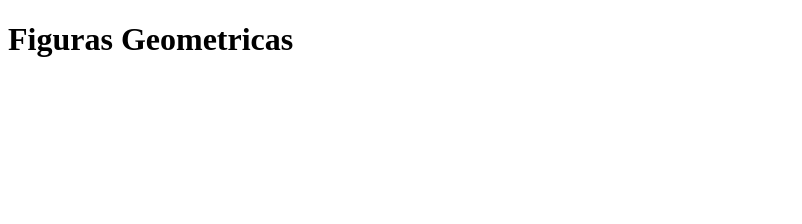
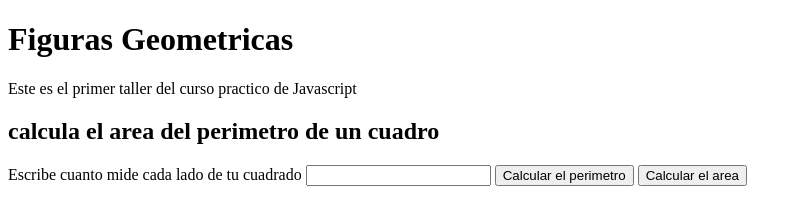
Before and after one commit to DanielSocorro/Curso-Practico-Javascript, a plain HTML site: page figuras.html in a window 1280 px wide. Shown: the whole page, without its empty margins (0-802 px from the left). Drawn offline with Linux system fonts and the light colour scheme.

Commit message:
Curso 8 interactuando con JavasCript desde HTML

```diff
--- a/figuras.html
+++ b/figuras.html
@@ -7,9 +7,29 @@
     <title>FiguraGeometricas</title>
 </head>
 <body>
-    <h1>
-        Figuras Geometricas
-    </h1>
+    <header>
+        <h1>
+            Figuras Geometricas
+        </h1>
+        <p>Este es el primer taller del curso practico de Javascript</p>
+    </header>
+    <section>
+        <h2>calcula el area del perimetro de un cuadro</h2>
+        <form>
+            <label for="InputCuadrado">
+                Escribe cuanto mide cada lado de tu cuadrado
+            </label>
+            <input id="InputCuadrado" type="number">
+            <button type="button" onclick="calcularPerimetroCuadrado()">
+                Calcular el perimetro
+            </button>
+
+            <button type="button" onclick="calcularAreaCuadrada()">
+                Calcular el area
+            </button>
+        </form>
+    </section>
+
     <script src="./figuras.js">
 
     </script>
--- a/figuras.js
+++ b/figuras.js
@@ -82,3 +82,24 @@ console.groupEnd();
   /*       console.log("el area del circulo es: " + areaCirculo + "cm^2 "); */
 
     console.groupEnd;
+
+    // Aqui interactuamos con el html
+
+    function calcularPerimetroCuadrado(){
+        const input = document.getElementById("InputCuadrado");
+        const value = input.value;
+
+
+        const perimetro = perimetroCuadrado(value);
+        alert(perimetro);
+    }
+
+
+    function calcularAreaCuadrada(){
+        const input = document.getElementById("InputCuadrado");
+        const value = input.value;
+
+
+        const area = areaCuadrada(value);
+        alert(area);
+    }
```
